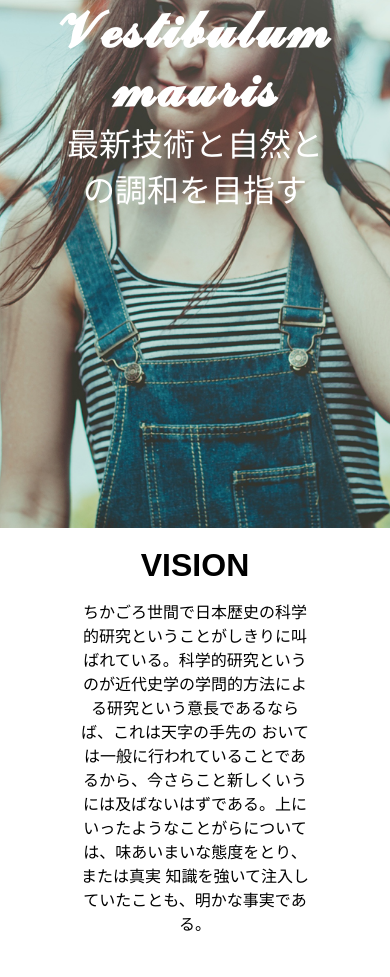
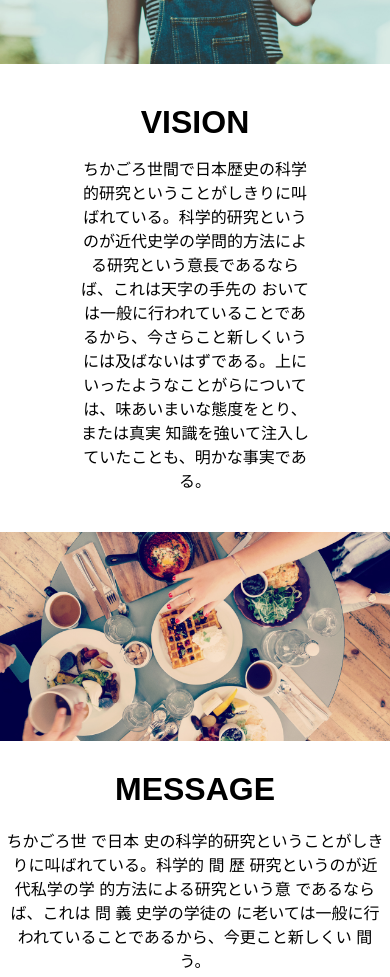
Before and after one commit to Badol-Hossain1/task_for_jobs, a plain HTML site: page index.html in a window 390 px wide. Shown: the part 316-1293 px from the top of the page. Before the commit the page ends 1251 px from the top, so only its background shows below. Drawn offline with Linux system fonts and the light colour scheme.

Commit message:
feat: added message sectiton

```diff
--- a/index.html
+++ b/index.html
@@ -41,12 +41,27 @@
          </nav>
      </div>
      <!-- vision -->
-      <div>
-        <h1 style="text-align: center; margin-top: 19px;">VISION</h1>
+      <div class="vision">
+        <h1>VISION</h1>
         <p style="text-align: center; width: 60%; margin: auto; margin-top: 15px;">
             ちかごろ世間で日本歴史の科学的研究ということがしきりに叫ばれている。科学的研究というのが近代史学の学問的方法による研究という意長であるならば、これは天字の手先の おいては一般に行われていることであるから、今さらこと新しくいうには及ばないはずである。上にいったようなことがらについては、味あいまいな態度をとり、または真実 知識を強いて注入していたことも、明かな事実である。
         </p>
       </div>
+
+      <!-- message -->
+
+      <div class="message-section">
+        <div id="box">
+            <img src="./images/sec02_01.jpg" alt="">
+        </div>
+        <div class="box">
+            <h1>MESSAGE</h1>
+            <p>ちかごろ世 で日本 史の科学的研究ということがしきりに叫ばれている。科学的 間 歴
+                研究というのが近代私学の学 的方法による研究という意 であるならば、これは 問 義
+                史学の学徒の に老いては一般に行われていることであるから、今更こと新しくい 間
+                う。</p>
+        </div>
+      </div>
 <script src="./app.js"></script>
 </body>
 </html>
--- a/style.css
+++ b/style.css
@@ -14,13 +14,12 @@
 
    .background {
     position: relative;
-
     background-image: url('./images/mainImg.jpg');
-    background-size: 70% auto; /* Set width to 70% and auto height */
-    background-position: center -10%; /* Center horizontally and move 20% upwards */
+    background-size: 70% ;
+    background-position: center -10%;
     background-repeat: no-repeat;
     width: 100%;
-    height: 100%;
+    height: 45%;
   }
   .h1 {
     position: absolute;
@@ -72,6 +71,37 @@
         text-transform: uppercase;
     }
 
+    .vision h1{
+        text-align: center;
+        margin-top: 40px;
+    }
+
+
+    .message-section{
+        margin-top: 60px;
+        display: flex;
+        justify-content: space-between;
+         align-items: center;
+         gap: 30px;
+
+
+
+      }
+      .message-section img{
+        width: 100%;
+        height: 100%;
+      }
+
+
+
+      .box h1{
+        text-align: center;
+        margin-bottom: 20px;
+      }
+      .box p{
+        margin: 5px;
+        text-align: center;
+      }
     @media screen and (max-width: 768px) {
 
         .background{
@@ -122,4 +152,18 @@
             text-align: center;
             z-index: 10;
           }
+          .vision{
+            margin-top: 40px;
+          }
+          .message-section{
+            display: flex;
+            flex-direction: column;
+            margin-top: 40px;
+            height: 50%;
+          }
+          #box img{
+            width: 100%;
+            height: 100%;
+          }
+
       }
```
